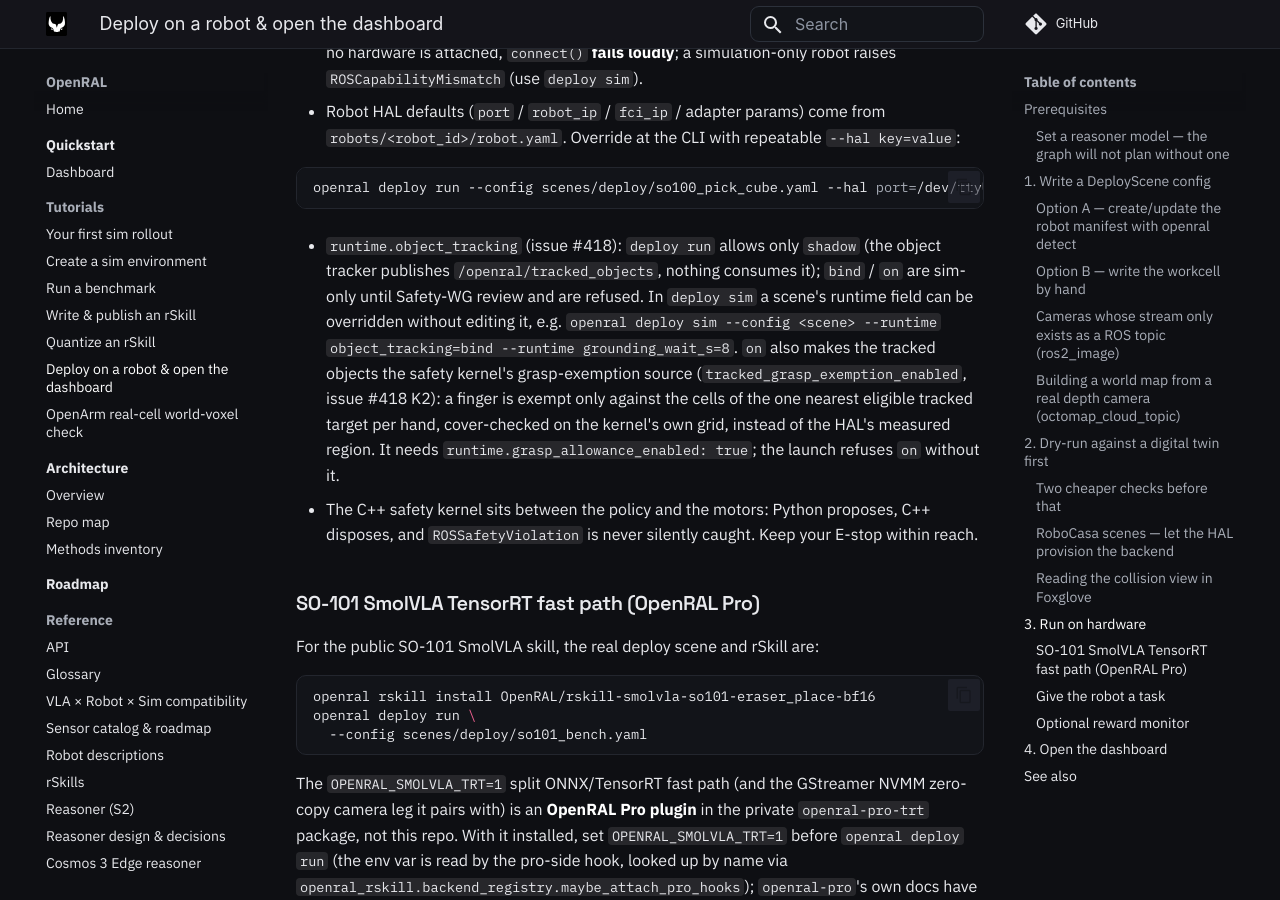
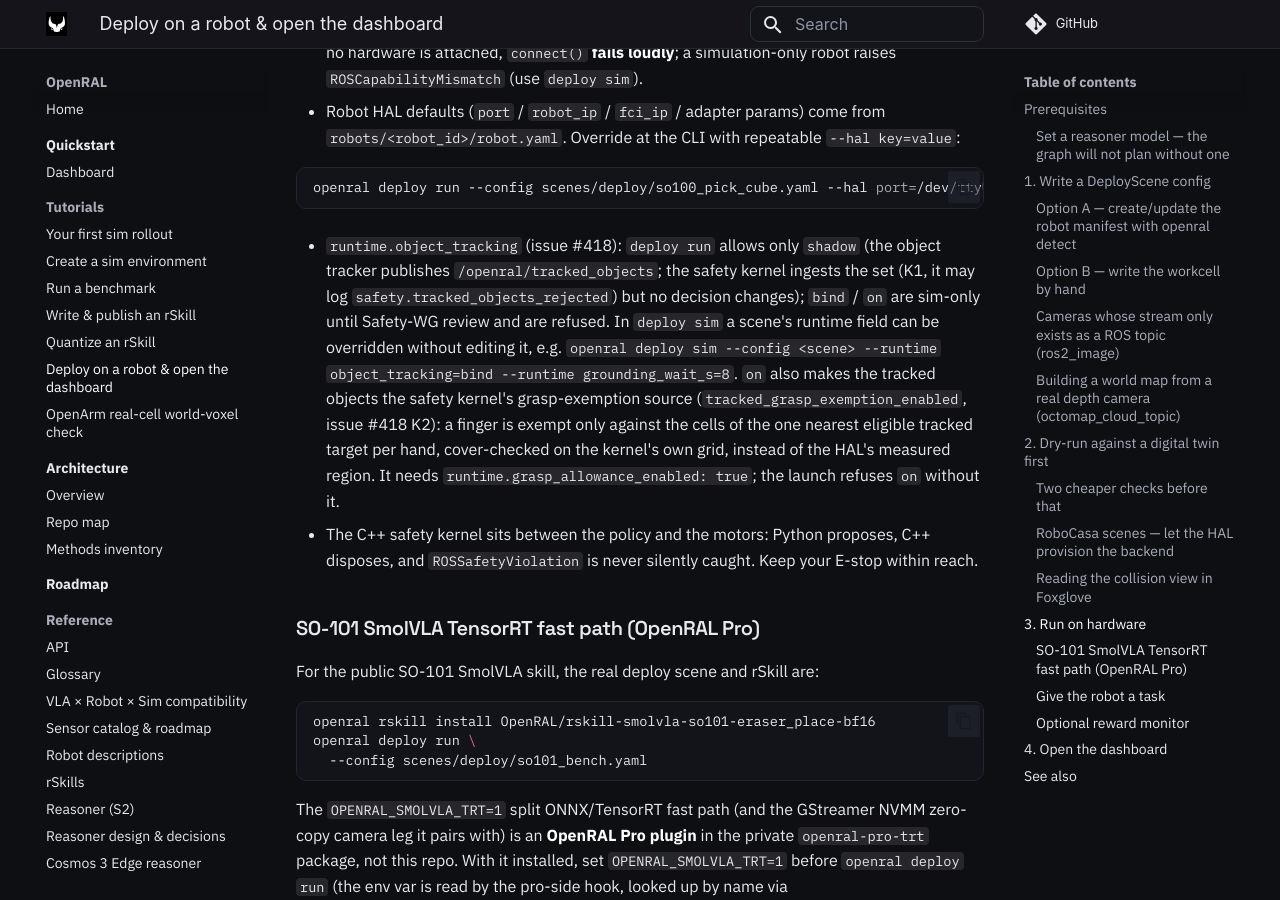
Before and after one commit to OpenRAL/openral, an MkDocs documentation site: the page built from docs/tutorials/deploy/deploy-run-and-dashboard.md, in a window 1280 px wide and 900 px high, scrolled down 12654 px. Built offline with MkDocs 1.6.1 and Material for MkDocs 9.7.7, drawn with Linux system fonts in a browser that asks for light colours; comment, search, counter and statistics services are not loaded.

Commit message:
docs(deploy): say the kernel ingests shadow-mode tracked_objects through K1
The deploy run comment (and the tutorial and world_state README) said shadow
publishes tracked_objects that nothing consumes. The aggregator relays the set
on world_state_fast and the kernel ingests it through K1 (and may log
safety.tracked_objects_rejected); no decision changes, since no TRACKED_OBJECT
binding exists and K2 / K5 are off in shadow.

Co-Authored-By: Claude Opus 5.5 <noreply@anthropic.com>
Claude-Session: https://claude.ai/code/session_01QfK5FDTymqMVVn3DF9oZPo
Signed-off-by: Adrian <adrianllopart@gmail.com>

````diff
--- a/docs/tutorials/deploy/deploy-run-and-dashboard.md
+++ b/docs/tutorials/deploy/deploy-run-and-dashboard.md
@@ -568,7 +568,8 @@ openral deploy run --config scenes/deploy/so100_pick_cube.yaml
   ```
 
 - `runtime.object_tracking` (issue #418): `deploy run` allows only `shadow` (the object
-  tracker publishes `/openral/tracked_objects`, nothing consumes it); `bind` / `on` are
+  tracker publishes `/openral/tracked_objects`; the safety kernel ingests the set (K1, it
+  may log `safety.tracked_objects_rejected`) but no decision changes); `bind` / `on` are
   sim-only until Safety-WG review and are refused. In `deploy sim` a scene's runtime
   field can be overridden without editing it, e.g.
   `openral deploy sim --config <scene> --runtime object_tracking=bind --runtime grounding_wait_s=8`.
````
Also changed, not shown: packages/world_state/README.md (+1 -1 lines), 1 other file.
